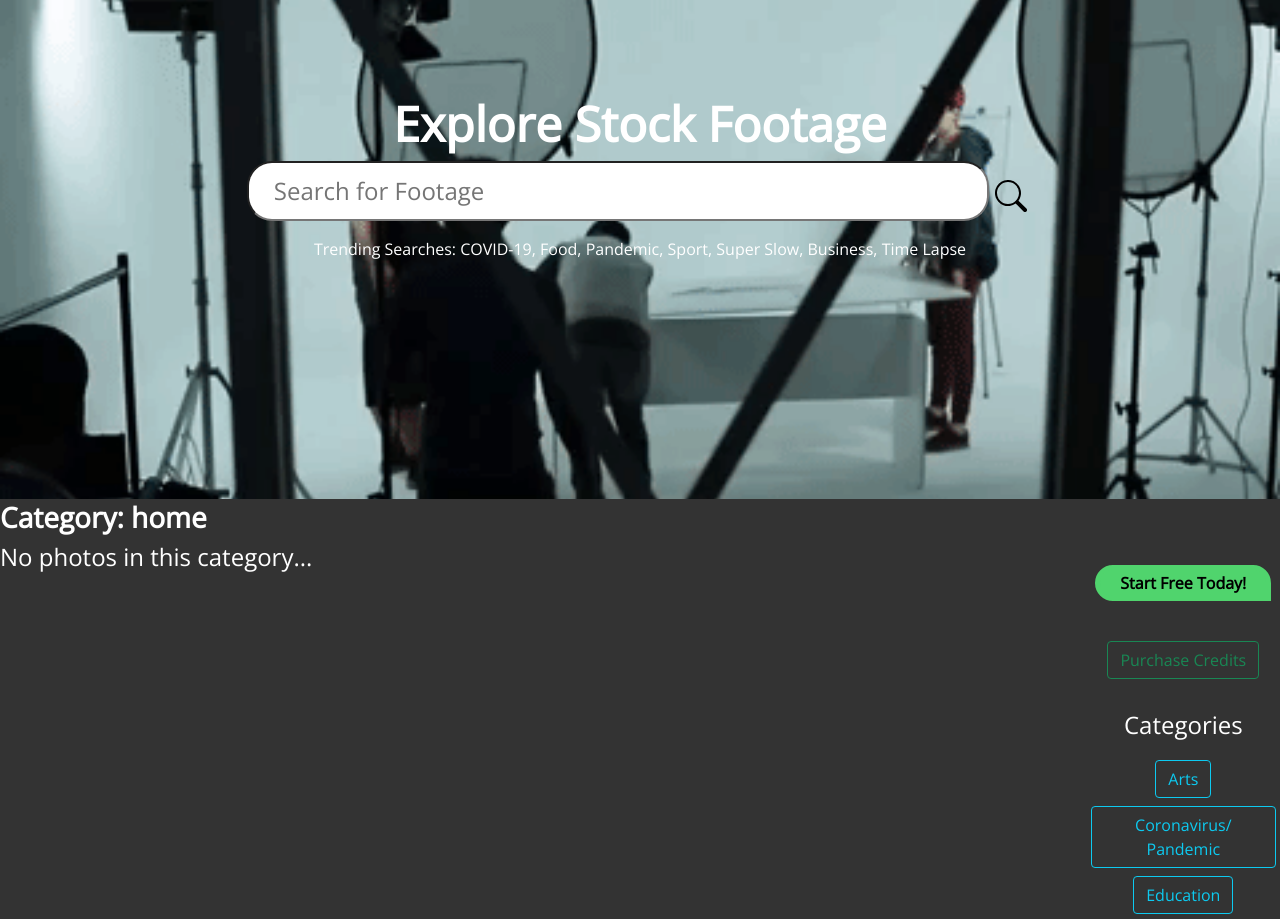
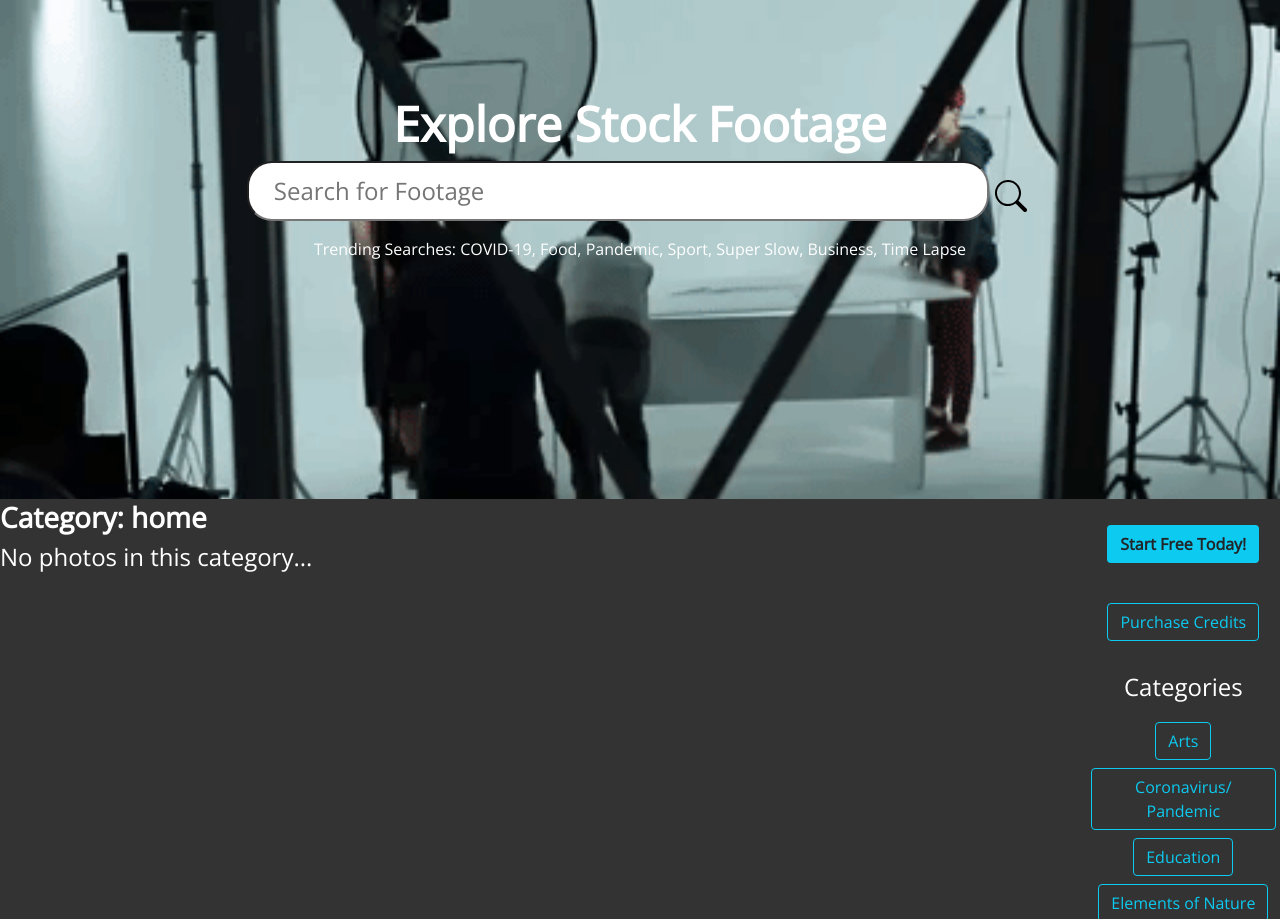
Before and after one commit to maxwoollons/StockWebsite, a Django app: page /c/home in a window 1280 px wide. Shown: the part 57-976 px from the top of the page. Run offline with Django 3.2, Linux system fonts and the light colour scheme; data comes from the database, SQL or seed files in the repository; some libraries are stand-ins or nearby versions.

Commit message:
modified:   PhamPhotosApp/templates/PhamPhotosApp/cat.html 	modified:   PhamPhotosApp/templates/PhamPhotosApp/home.html

```diff
--- a/PhamPhotosApp/templates/PhamPhotosApp/cat.html
+++ b/PhamPhotosApp/templates/PhamPhotosApp/cat.html
@@ -58,13 +58,13 @@
 
     <center>
       <br>
-      {% if user.is_authenticated == False %}
-      <a href="/register"><button class="starttoday"><strong>Start Free Today!</strong></button></a>
+         {% if user.is_authenticated == False %}
+      <a href="/register"><button class="btn bg-info"><strong>Start Free Today!</strong></button></a>
       <br>
       <br>
       {%endif%}
 
-      <a href="/credits" class="price_link"><Button class="btn btn-outline-success m-3">Purchase Credits</button></a>
+      <a href="/credits" class="price_link"><Button class="btn btn-outline-info m-3">Purchase Credits</button></a>
 
       <!-- Category -->
       <h4 class="text-white m-3">Categories</h4>
--- a/PhamPhotosApp/templates/PhamPhotosApp/home.html
+++ b/PhamPhotosApp/templates/PhamPhotosApp/home.html
@@ -56,12 +56,12 @@
     <center>
       <br>
       {% if user.is_authenticated == False %}
-      <a href="/register"><button class="starttoday"><strong>Start Free Today!</strong></button></a>
+      <a href="/register"><button class="btn bg-info"><strong>Start Free Today!</strong></button></a>
       <br>
       <br>
       {%endif%}
 
-      <a href="/credits" class="price_link"><Button class="btn btn-outline-success m-3">Purchase Credits</button></a>
+      <a href="/credits" class="price_link"><Button class="btn btn-outline-info m-3">Purchase Credits</button></a>
 
       <!-- Category -->
       <h4 class="text-white m-3">Categories</h4>
```
